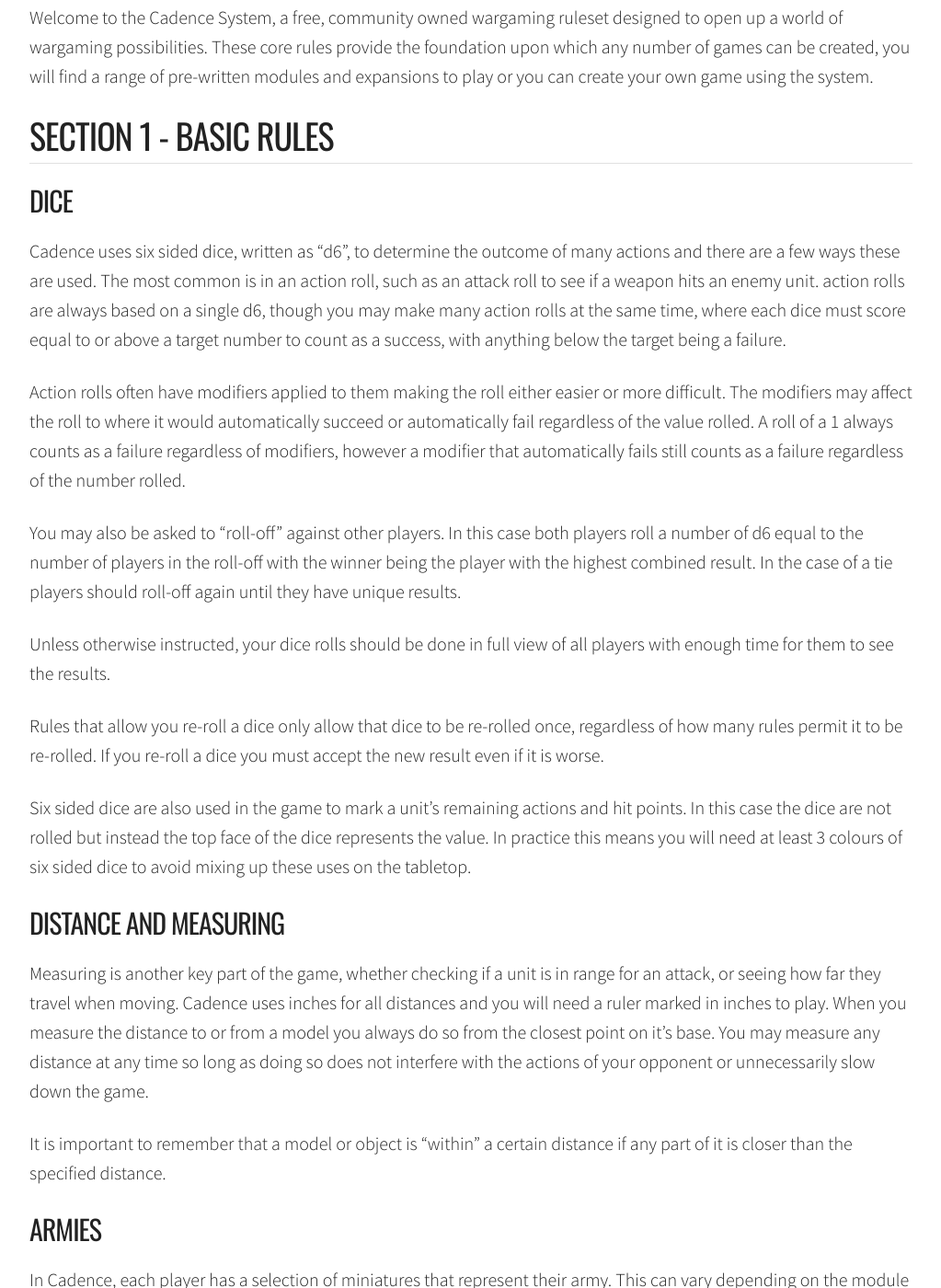
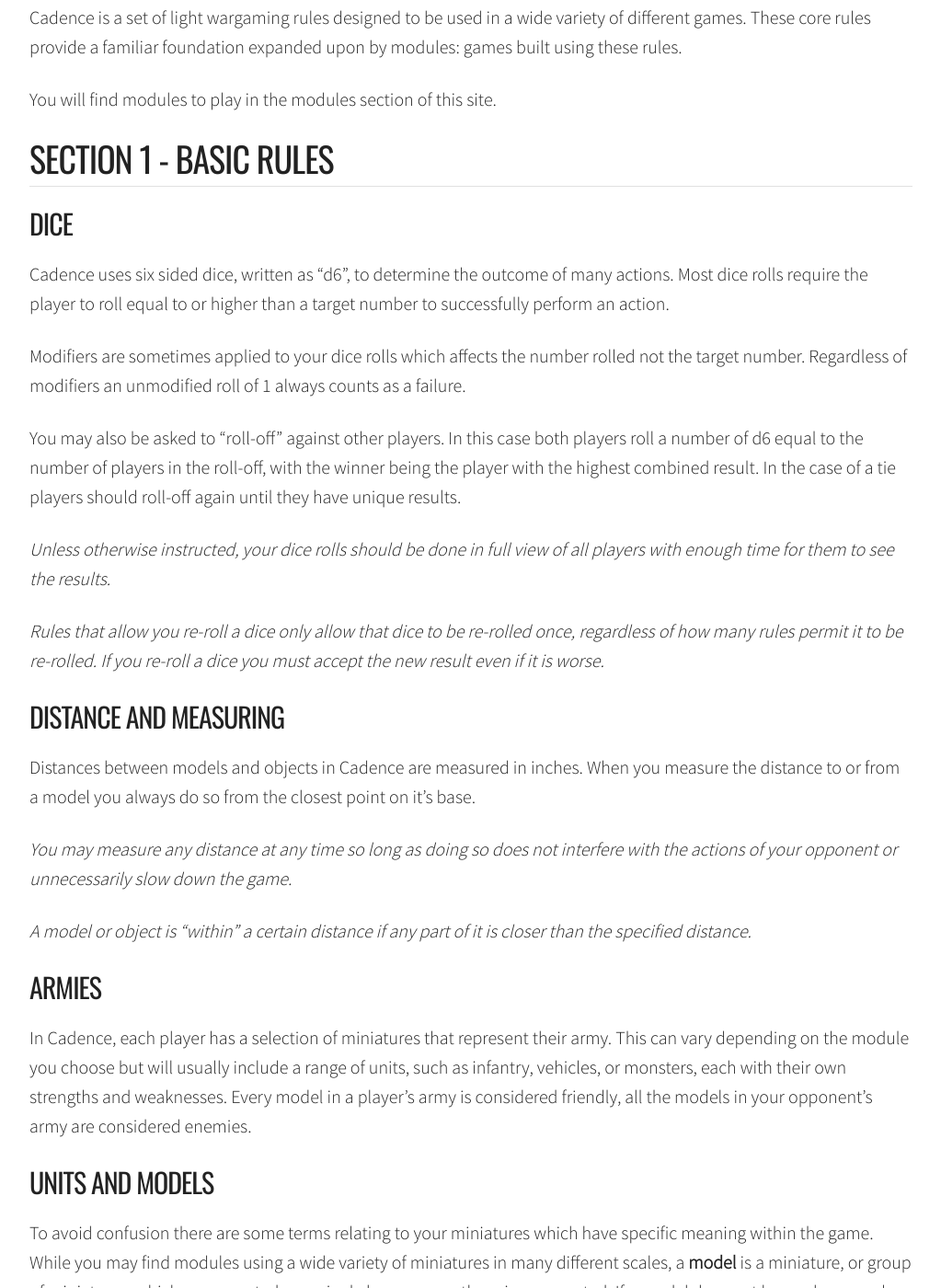
Before and after one commit to open-source-tabletop/cadence-wargame-system, a Jekyll site: the page built from core-rules.md, in a window 1280 px wide and 1400 px high, scrolled down 225 px. Shown: the whole window at 92% size, without its empty margins (128-1151 px from the left). Built offline with Jekyll 4.4.1, drawn with Linux system fonts in a browser that asks for light colours.

Commit message:
update core-rules.md

```diff
--- a/core-rules.md
+++ b/core-rules.md
@@ -10,31 +10,31 @@
 
 ### Introduction
 
-Welcome to the Cadence System, a free, community owned wargaming ruleset designed to open up a world of wargaming possibilities. These core rules provide the foundation upon which any number of games can be created, you will find a range of pre-written modules and expansions to play or you can create your own game using the system.
+Cadence is a set of light wargaming rules designed to be used in a wide variety of different games. These core rules provide a familiar foundation expanded upon by modules: games built using these rules.
 
-<!-- TODO: Include WHERE to find these resources -->
+You will find modules to play in the modules section of this site.
 
 ## Section 1 - Basic Rules
 
 ### Dice
 
-Cadence uses six sided dice, written as "d6", to determine the outcome of many actions and there are a few ways these are used. The most common is in an action roll, such as an attack roll to see if a weapon hits an enemy unit. action rolls are always based on a single d6, though you may make many action rolls at the same time, where each dice must score equal to or above a target number to count as a success, with anything below the target being a failure.
+Cadence uses six sided dice, written as "d6", to determine the outcome of many actions. Most dice rolls require the player to roll equal to or higher than a target number to successfully perform an action.
 
-Action rolls often have modifiers applied to them making the roll either easier or more difficult. The modifiers may affect the roll to where it would automatically succeed or automatically fail regardless of the value rolled. A roll of a 1 always counts as a failure regardless of modifiers, however a modifier that automatically fails still counts as a failure regardless of the number rolled.
+Modifiers are sometimes applied to your dice rolls which affects the number rolled not the target number. Regardless of modifiers an unmodified roll of 1 always counts as a failure.
 
-You may also be asked to "roll-off" against other players. In this case both players roll a number of d6 equal to the number of players in the roll-off with the winner being the player with the highest combined result. In the case of a tie players should roll-off again until they have unique results.
+You may also be asked to "roll-off" against other players. In this case both players roll a number of d6 equal to the number of players in the roll-off, with the winner being the player with the highest combined result. In the case of a tie players should roll-off again until they have unique results.
 
-Unless otherwise instructed, your dice rolls should be done in full view of all players with enough time for them to see the results.
+*Unless otherwise instructed, your dice rolls should be done in full view of all players with enough time for them to see the results.*
 
-Rules that allow you re-roll a dice only allow that dice to be re-rolled once, regardless of how many rules permit it to be re-rolled. If you re-roll a dice you must accept the new result even if it is worse.
-
-Six sided dice are also used in the game to mark a unit's remaining actions and hit points. In this case the dice are not rolled but instead the top face of the dice represents the value. In practice this means you will need at least 3 colours of six sided dice to avoid mixing up these uses on the tabletop.
+*Rules that allow you re-roll a dice only allow that dice to be re-rolled once, regardless of how many rules permit it to be re-rolled. If you re-roll a dice you must accept the new result even if it is worse.*
 
 ### Distance and Measuring
 
-Measuring is another key part of the game, whether checking if a unit is in range for an attack, or seeing how far they travel when moving. Cadence uses inches for all distances and you will need a ruler marked in inches to play. When you measure the distance to or from a model you always do so from the closest point on it's base. You may measure any distance at any time so long as doing so does not interfere with the actions of your opponent or unnecessarily slow down the game.
+Distances between models and objects in Cadence are measured in inches. When you measure the distance to or from a model you always do so from the closest point on it's base.
 
-It is important to remember that a model or object is "within" a certain distance if any part of it is closer than the specified distance.
+*You may measure any distance at any time so long as doing so does not interfere with the actions of your opponent or unnecessarily slow down the game.*
+
+*A model or object is "within" a certain distance if any part of it is closer than the specified distance.*
 
 ### Armies
 
```
